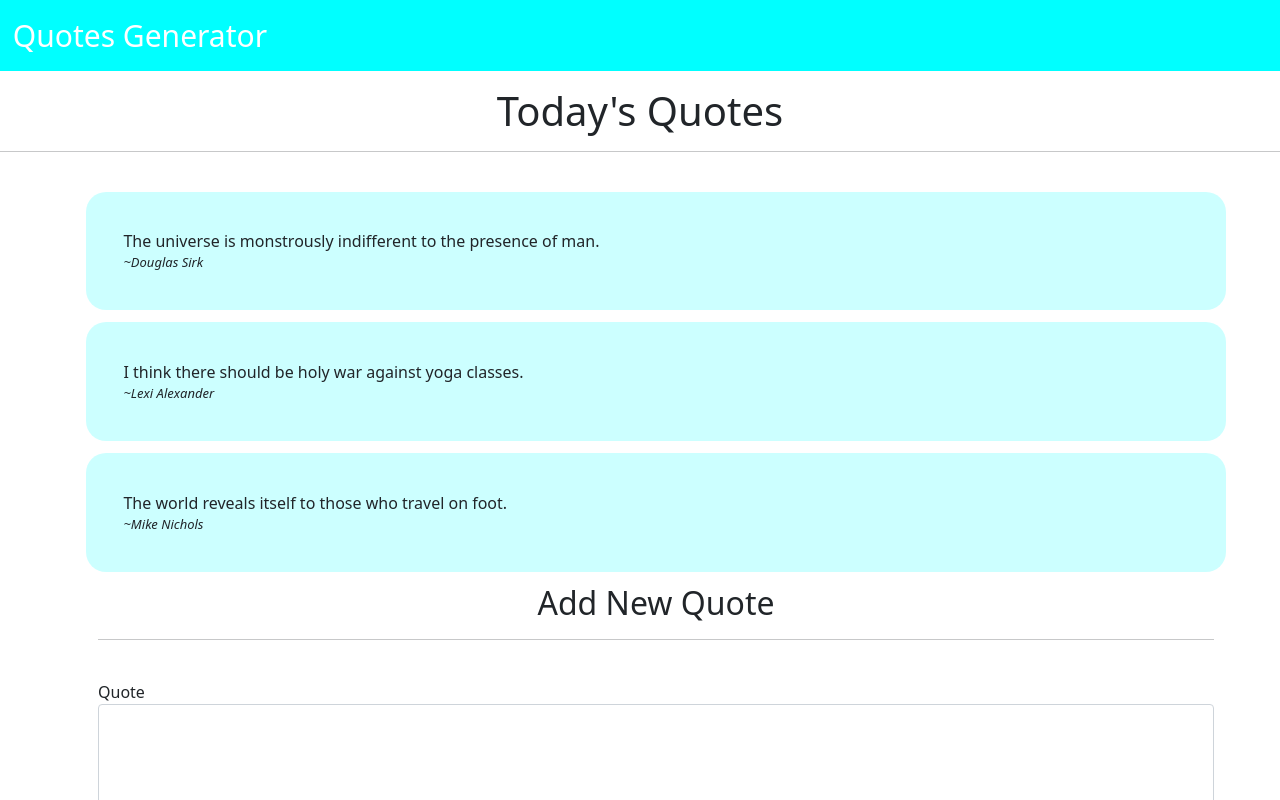
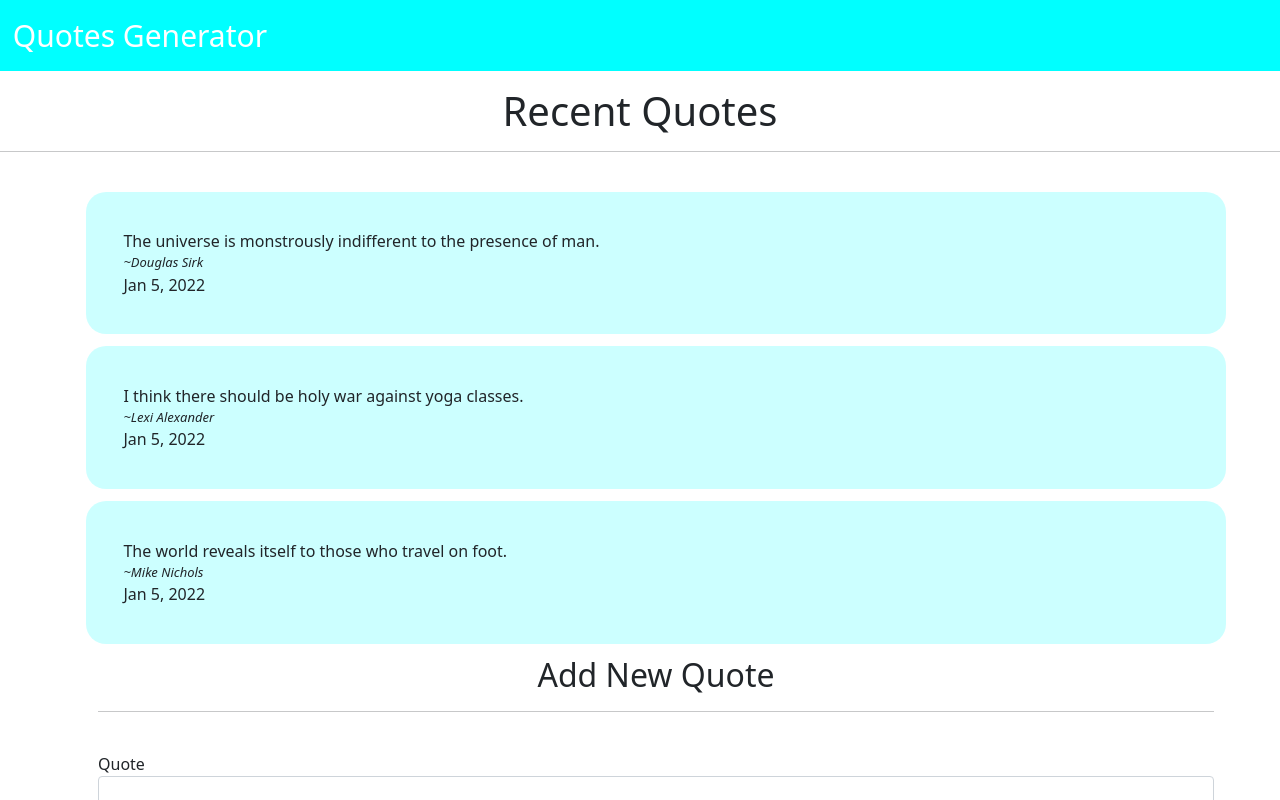
Before and after one commit to Marc-Mwangi/CIP1, an Angular app: page / in a window 1280 px wide. Shown: the top 800 px of the page. Built offline with nearby package versions, Linux system fonts and the light colour scheme.

Commit message:
Adding time variable

```diff
--- a/src/app/app.module.ts
+++ b/src/app/app.module.ts
@@ -6,7 +6,6 @@ import { AppComponent } from './app.component';
 import { NaviComponent } from './navi/navi.component';
 import { QuoteComponent } from './quote/quote.component';
 import { QuoteDetailComponent } from './quote-detail/quote-detail.component';
-import { HighlightDirective } from './highlight.directive';
 import { QuoteFormComponent } from './quote-form/quote-form.component';
 import { FormsModule } from '@angular/forms';
 
@@ -16,7 +15,6 @@ import { FormsModule } from '@angular/forms';
     NaviComponent,
     QuoteComponent,
     QuoteDetailComponent,
-    HighlightDirective,
     QuoteFormComponent
   ],
   imports: [
--- a/src/app/highlight.directive.ts
+++ /dev/null
@@ -1,10 +0,0 @@
-import { Directive } from '@angular/core';
-
-@Directive({
-  selector: '[appHighlight]'
-})
-export class HighlightDirective {
-
-  constructor() { }
-
-}
--- a/src/app/quote-form/quote-form.component.ts
+++ b/src/app/quote-form/quote-form.component.ts
@@ -8,7 +8,7 @@ import { Quote } from '../quote';
 })
 export class QuoteFormComponent implements OnInit {
 
-  newQuote = new Quote('','','',0,0);
+  newQuote = new Quote('','','',0,0,new Date());
   @Output() addQuote = new EventEmitter<Quote>();
 
   postQuote(){
--- a/src/app/quote.ts
+++ b/src/app/quote.ts
@@ -2,7 +2,7 @@ export class Quote {
     showDetails: boolean;
     up:boolean;
     down:boolean;
-    constructor(public q:string,public author:string,public sub:string, public upVote:number, public downVote:number){
+    constructor(public q:string,public author:string,public sub:string, public upVote:number, public downVote:number, public postDate: Date){
         this.showDetails= false;
     }
 }
--- a/src/app/quote/quote.component.css
+++ b/src/app/quote/quote.component.css
@@ -4,6 +4,7 @@
     list-style: none;
     padding: 3%;
     border-radius: 1.25rem;
+
 }
 .author{
     font-size: 13px;
--- a/src/app/quote/quote.component.html
+++ b/src/app/quote/quote.component.html
@@ -1,13 +1,16 @@
-<h1 class="text-center"> Today's Quotes </h1>
+<h1 class="text-center"> Recent Quotes </h1>
 <hr>
 <br>
 <ul>
     <div *ngFor='let quote of quote; let i = index'>
-        <li class="container" (click)="toggleDetails(i)">
+        <li appHighlight class="container" (click)="toggleDetails(i)">
             {{quote.q}}
             <br>
             <div class="author">
                 ~{{quote.author}}
+            </div>
+            <div class="date">
+                {{quote.postDate|date}}
             </div>
         </li>
         <app-quote-detail class="del" *ngIf="quote.showDetails" [quote]="quote" (deleteIt)="quoteDelete($event,i)" > </app-quote-detail>
--- a/src/app/quote/quote.component.ts
+++ b/src/app/quote/quote.component.ts
@@ -12,9 +12,9 @@ export class QuoteComponent implements OnInit {
 
 
   quote:Quote[]=[
-    new Quote ('The universe is monstrously indifferent to the presence of man.','Douglas Sirk','Uwe Boll',0,0),
-    new Quote('I think there should be holy war against yoga classes.', 'Lexi Alexander', 'Wim Wenders',0,0),
-    new Quote('The world reveals itself to those who travel on foot.','Mike Nichols','Marc Mwangi',0,0),
+    new Quote ('The universe is monstrously indifferent to the presence of man.','Douglas Sirk','Uwe Boll',0,0, new Date(2022,0,5)),
+    new Quote('I think there should be holy war against yoga classes.', 'Lexi Alexander', 'Wim Wenders',0,0,new Date(2022,0,5)),
+    new Quote('The world reveals itself to those who travel on foot.','Mike Nichols','Marc Mwangi',0,0,new Date(2022,0,5)),
 
   ];
   addNewQuote(quote){
```
Also changed, not shown: 1 other file (tests, documents, lock files or other folders).
